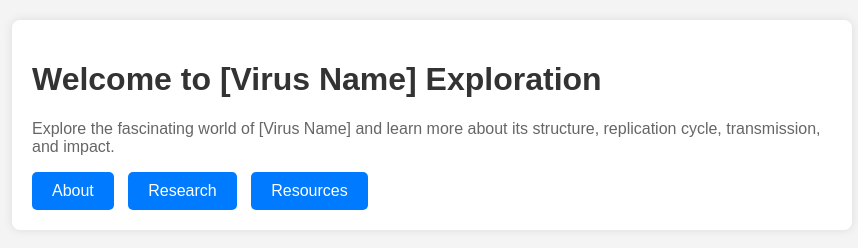
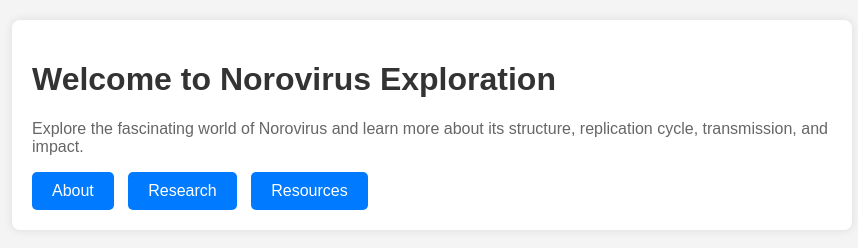
Before and after one commit to donnabotoy/norovirus, a plain HTML site: page index.html in a window 1280 px wide. Shown: the whole page, without its empty margins (208-1066 px from the left). Drawn offline with Linux system fonts and the light colour scheme.

Commit message:
Update index.html

```diff
--- a/index.html
+++ b/index.html
@@ -42,8 +42,8 @@
 </head>
 <body>
     <div class="container">
-        <h1>Welcome to [Virus Name] Exploration</h1>
-        <p>Explore the fascinating world of [Virus Name] and learn more about its structure, replication cycle, transmission, and impact.</p>
+        <h1>Welcome to Norovirus Exploration</h1>
+        <p>Explore the fascinating world of Norovirus and learn more about its structure, replication cycle, transmission, and impact.</p>
         <a href="/norovirus/about.html" class="button">About</a>
         <a href="/norovirusresearch.html" class="button">Research</a>
         <a href="/norovirusresources.html" class="button">Resources</a>
```
